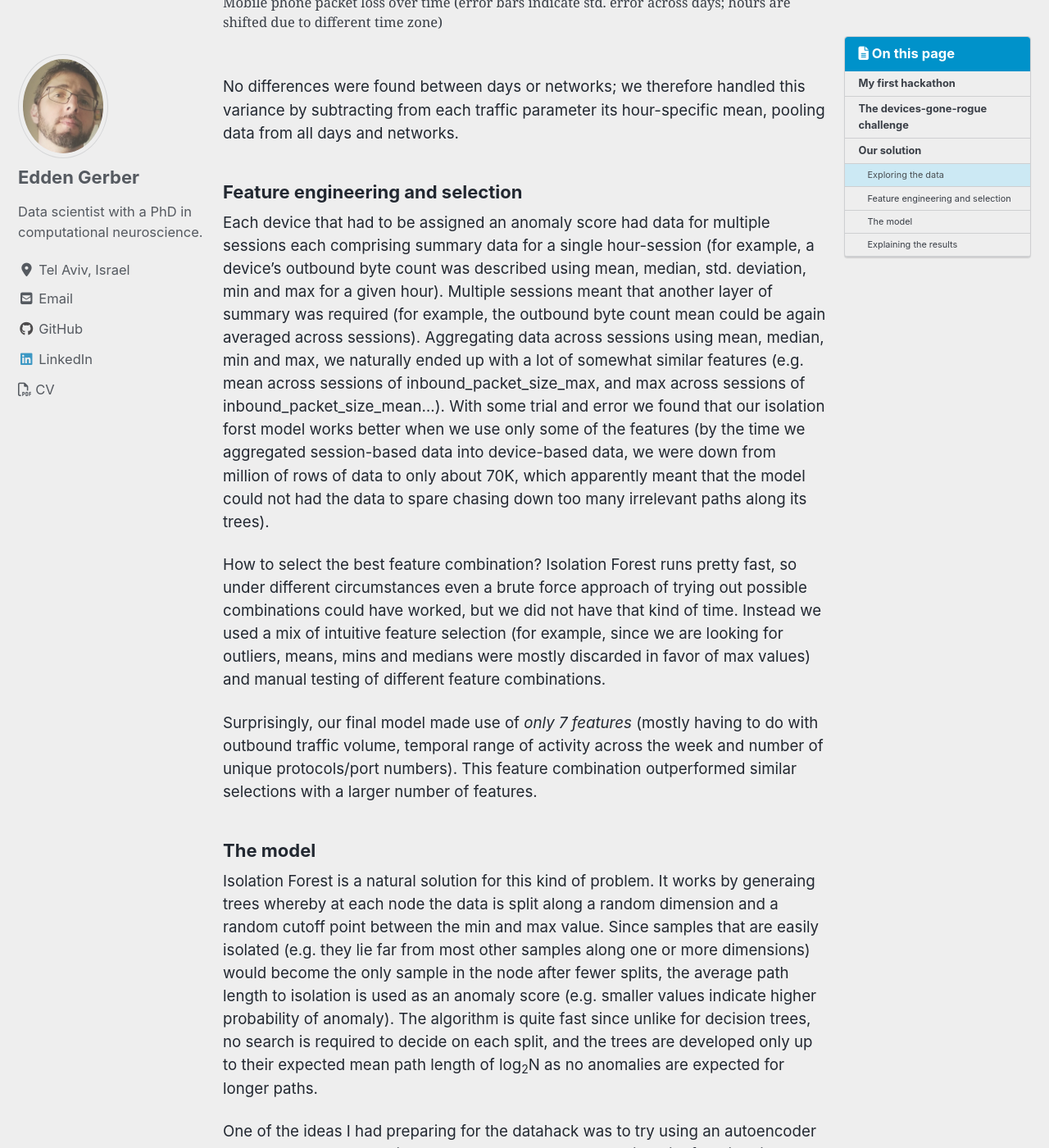
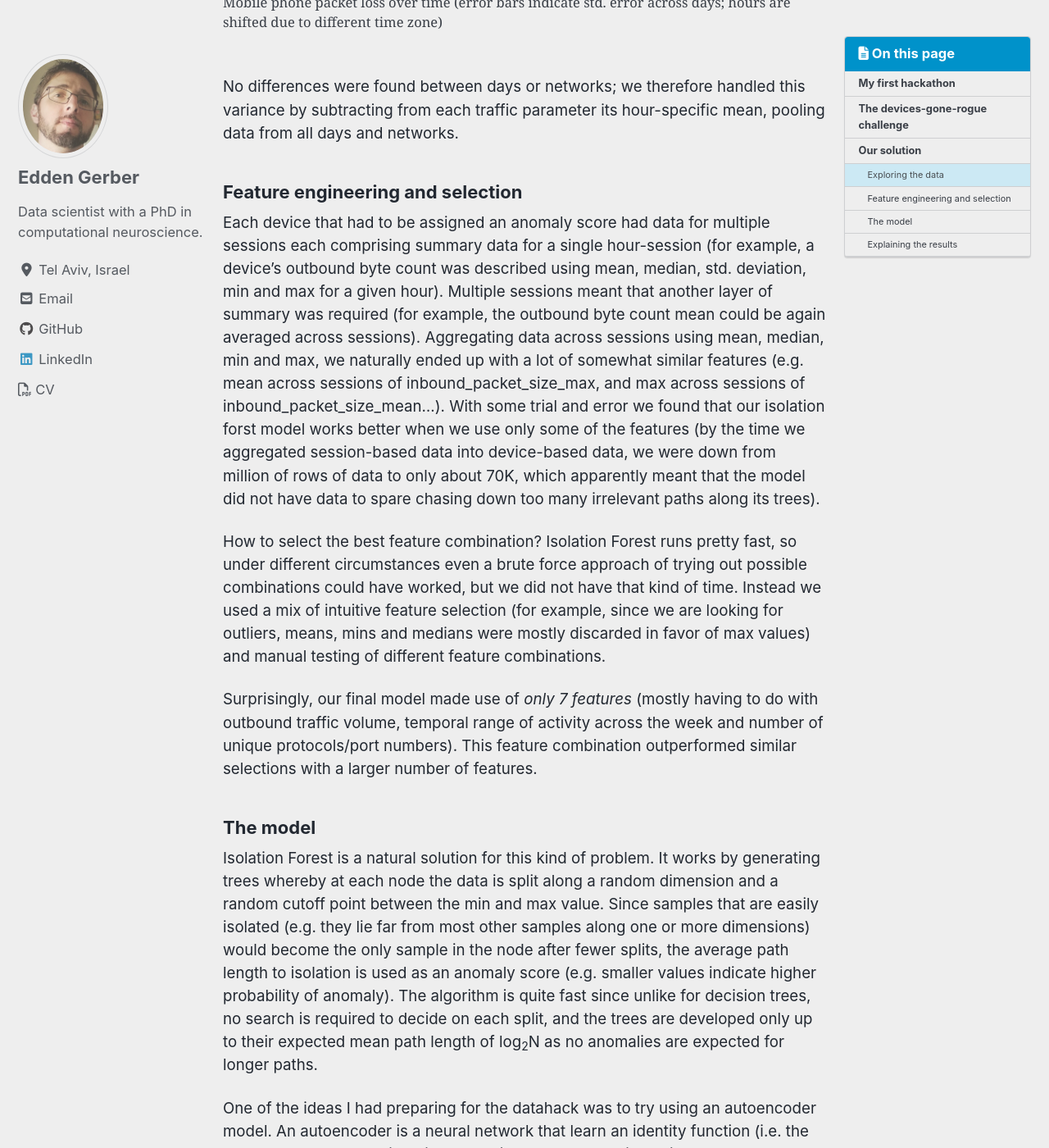
Before and after one commit to edden-gerber/edden-gerber.github.io, a Jekyll site: the page built from _posts/2019-10-3-datahack_2019.md, in a window 1280 px wide and 1400 px high, scrolled down 3157 px. Shown: the whole window at 82% size. Built offline with Jekyll 4.4.1, drawn with Linux system fonts in a browser that asks for light colours; cached includes are drawn as plain includes; nearby versions of some CDN libraries; some of the changed text lies outside the part shown.

Commit message:
update datahack post

```diff
--- a/_posts/2019-10-3-datahack_2019.md
+++ b/_posts/2019-10-3-datahack_2019.md
@@ -39,7 +39,7 @@
 
 ### Feature engineering and selection
 
-Each device that had to be assigned an anomaly score had data for multiple sessions each comprising summary data for a single hour-session (for example, a device's outbound byte count was described using mean, median, std. deviation, min and max for a given hour). Multiple sessions meant that another layer of summary was required (for example, the outbound byte count mean could be again averaged across sessions). Aggregating data across sessions using mean, median, min and max, we naturally ended up with a lot of somewhat similar features (e.g. mean across sessions of inbound_packet_size_max, and max across sessions of inbound_packet_size_mean...). With some trial and error we found that our isolation forst model works better when we use only some of the features (by the time we aggregated session-based data into device-based data, we were down from million of rows of data to only about 70K, which apparently meant that the model could not had the data to spare chasing down too many irrelevant paths along its trees).
+Each device that had to be assigned an anomaly score had data for multiple sessions each comprising summary data for a single hour-session (for example, a device's outbound byte count was described using mean, median, std. deviation, min and max for a given hour). Multiple sessions meant that another layer of summary was required (for example, the outbound byte count mean could be again averaged across sessions). Aggregating data across sessions using mean, median, min and max, we naturally ended up with a lot of somewhat similar features (e.g. mean across sessions of inbound_packet_size_max, and max across sessions of inbound_packet_size_mean...). With some trial and error we found that our isolation forst model works better when we use only some of the features (by the time we aggregated session-based data into device-based data, we were down from million of rows of data to only about 70K, which apparently meant that the model did not have data to spare chasing down too many irrelevant paths along its trees).
 
 How to select the best feature combination? Isolation Forest runs pretty fast, so under different circumstances even a brute force approach of trying out possible combinations could have worked, but we did not have that kind of time. Instead we used a mix of intuitive feature selection (for example, since we are looking for outliers, means, mins and medians were mostly discarded in favor of max values) and manual testing of different feature combinations.
 
@@ -47,7 +47,7 @@
 
 ### The model
 
-Isolation Forest is a natural solution for this kind of problem. It works by generaing trees whereby at each node the data is split along a random dimension and a random cutoff point between the min and max value. Since samples that are easily isolated (e.g. they lie far from most other samples along one or more dimensions) would become the only sample in the node after fewer splits, the average path length to isolation is used as an anomaly score (e.g. smaller values indicate higher probability of anomaly). The algorithm is quite fast since unlike for decision trees, no search is required to decide on each split, and the trees are developed only up to their expected mean path length of log<sub>2</sub>N as no anomalies are expected for longer paths.
+Isolation Forest is a natural solution for this kind of problem. It works by generating trees whereby at each node the data is split along a random dimension and a random cutoff point between the min and max value. Since samples that are easily isolated (e.g. they lie far from most other samples along one or more dimensions) would become the only sample in the node after fewer splits, the average path length to isolation is used as an anomaly score (e.g. smaller values indicate higher probability of anomaly). The algorithm is quite fast since unlike for decision trees, no search is required to decide on each split, and the trees are developed only up to their expected mean path length of log<sub>2</sub>N as no anomalies are expected for longer paths.
 
 One of the ideas I had preparing for the datahack was to try using an autoencoder model. An autoencoder is a neural network that learn an identity function (i.e. the output layer should be identical to the input layer) but with a hidden layer smaller than the input/output layers. This effectively accomplishes a compressed representation of the data in the hidden layer, which is then decoded back to the output layer as the input + some decoding error. The rationale of using this architecture for anomaly detection is that putting anomalies through the trained network would result in larger decoding errors, since their features behave in an unexpected way relative to each other.
 
```
Also changed, not shown: other parts of _posts/2019-10-3-datahack_2019.md (+1 -1 lines).
